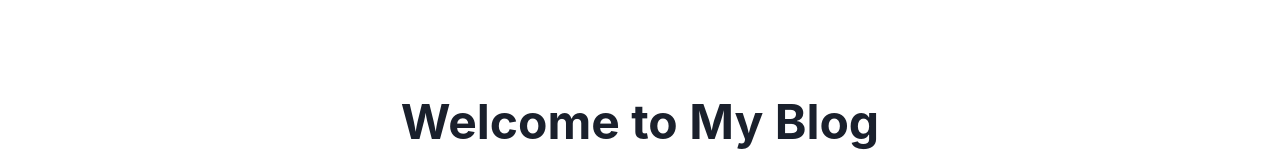
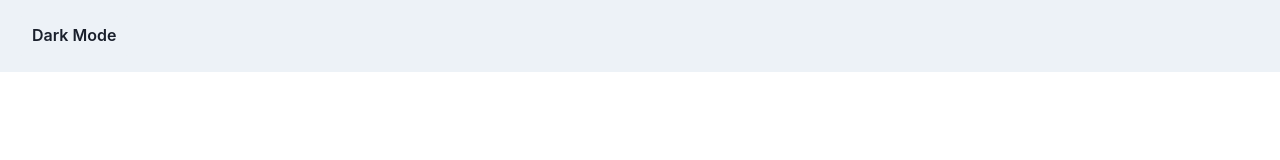
Before and after one commit to GPT-Engineer-App-Dev/zen-mindful-blog, a React (Vite) app: page / in a window 1280 px wide. Shown: the top 160 px of the page. Built offline with nearby package versions, Linux system fonts and the light colour scheme; grey boxes are pictures that could not be loaded.

Commit message:
Added dark mode feature with toggle button, theme management using Chakra UI, and persistent theme preference.

```diff
--- a/src/App.jsx
+++ b/src/App.jsx
@@ -1,13 +1,21 @@
 import { Route, BrowserRouter as Router, Routes } from "react-router-dom";
+import { useColorMode, Button, Flex } from "@chakra-ui/react";
 import Index from "./pages/Index.jsx";
 import AddPost from "./pages/AddPost.jsx";
 
 function App() {
+  const { colorMode, toggleColorMode } = useColorMode();
+
   return (
     <Router>
+      <Flex justifyContent="space-between" p={4} bg={colorMode === "light" ? "gray.100" : "gray.900"}>
+        <Button onClick={toggleColorMode}>
+          {colorMode === "light" ? "Dark Mode" : "Light Mode"}
+        </Button>
+      </Flex>
       <Routes>
         <Route exact path="/" element={<Index />} />
-      <Route path="/add-post" element={<AddPost />} />
+        <Route path="/add-post" element={<AddPost />} />
       </Routes>
     </Router>
   );
--- a/src/main.jsx
+++ b/src/main.jsx
@@ -1,21 +1,19 @@
 import React from "react";
 import ReactDOM from "react-dom/client";
 import App from "./App.jsx";
-import { ChakraProvider, extendTheme } from "@chakra-ui/react";
+import { ChakraProvider, extendTheme, ColorModeScript } from "@chakra-ui/react";
 
-const colors = {
-  brand: {
-    900: "#1a365d",
-    800: "#153e75",
-    700: "#2a69ac",
-  },
+const config = {
+  initialColorMode: "light",
+  useSystemColorMode: false,
 };
 
-const theme = extendTheme({ colors });
+const theme = extendTheme({ config });
 
 ReactDOM.createRoot(document.getElementById("root")).render(
   <React.StrictMode>
     <ChakraProvider theme={theme}>
+      <ColorModeScript initialColorMode={theme.config.initialColorMode} />
       <App />
     </ChakraProvider>
   </React.StrictMode>
--- a/src/pages/Index.jsx
+++ b/src/pages/Index.jsx
@@ -1,9 +1,10 @@
 import { useEffect, useState } from "react";
-import { Container, Text, VStack, Heading, Box, Image, Link } from "@chakra-ui/react";
+import { Container, Text, VStack, Heading, Box, Image, Link, useColorMode } from "@chakra-ui/react";
 import { Link as RouterLink } from "react-router-dom";
 
 const Index = () => {
   const [posts, setPosts] = useState([]);
+  const { colorMode } = useColorMode();
 
   useEffect(() => {
     const savedPosts = JSON.parse(localStorage.getItem("posts")) || [];
@@ -11,7 +12,7 @@ const Index = () => {
   }, []);
 
   return (
-    <Container centerContent maxW="container.md" height="100vh" display="flex" flexDirection="column" justifyContent="center" alignItems="center">
+    <Container centerContent maxW="container.md" height="100vh" display="flex" flexDirection="column" justifyContent="center" alignItems="center" bg={colorMode === "light" ? "white" : "gray.800"} color={colorMode === "light" ? "black" : "white"}>
       <VStack spacing={4}>
         <Heading as="h1" size="2xl">Welcome to My Blog</Heading>
         <Box boxSize="sm">
@@ -23,7 +24,7 @@ const Index = () => {
         <Link as={RouterLink} to="/about" color="teal.500" fontSize="lg">Learn more about me</Link>
         <Link as={RouterLink} to="/add-post" color="teal.500" fontSize="lg">Add New Post</Link>
         {posts.map((post, index) => (
-          <Box key={index} p={5} shadow="md" borderWidth="1px" width="100%">
+          <Box key={index} p={5} shadow="md" borderWidth="1px" width="100%" bg={colorMode === "light" ? "gray.100" : "gray.700"}>
             <Heading fontSize="xl">{post.title}</Heading>
             {post.image && <Image src={post.image} alt={post.title} />}
             <Text mt={4}>{post.content}</Text>
```
